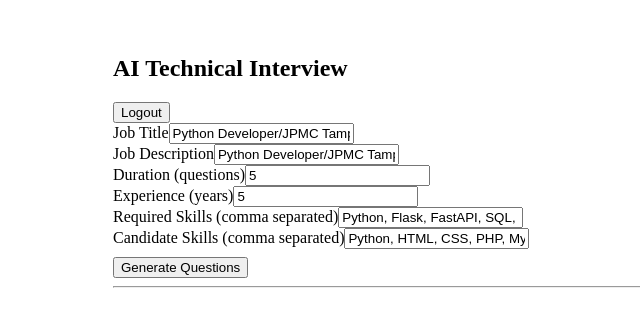
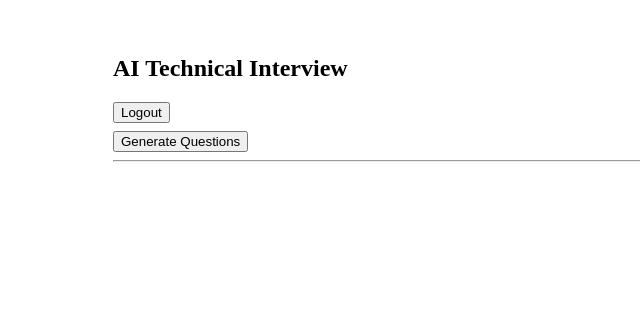
Before and after one commit to sagarhimic/ai-interview, an Angular app: page /interview in a window 1280 px wide. Shown: the top 326 px of the page, without its empty margins (77-717 px from the left). Built offline with nearby package versions, Linux system fonts and the light colour scheme; sample sign-in values are in the browser's storage.

Commit message:
dynamic login with interview changes updated

```diff
--- a/src/app/core/_services/auth.ts
+++ b/src/app/core/_services/auth.ts
@@ -24,5 +24,10 @@ export class Auth {
     return this.http.post(`${this.base}/login/`,data, httpOptions);
   }
 
+  getUser(candidate_id : any): Observable<any> {
+    httpOptions.params = {};
+    return this.http.post(`${this.base}/candidate/{candidate_id}`, httpOptions);
+  }
+
 
 }
--- a/src/app/core/_services/token.ts
+++ b/src/app/core/_services/token.ts
@@ -8,6 +8,10 @@ export class Token {
 
   constructor(private router: Router) {}
 
+  setUserData(user_data: string): void {
+    localStorage.setItem('user_data', user_data);
+  }
+
   // ✅ Save token after login
   setToken(access_token: string): void {
     localStorage.setItem('access_token', access_token);
@@ -17,6 +21,7 @@ export class Token {
   getToken(): string | null {
     return localStorage.getItem('access_token');
   }
+
 
   // ✅ Check if logged in
   isLoggedIn(): boolean {
@@ -29,4 +34,9 @@ export class Token {
     this.router.navigate(['/']);
   }
 
+  public getUserData(): any | null {
+    const jsonData = localStorage.getItem('user_data');
+    return jsonData ? JSON.parse(jsonData) : null;
 }
+
+}
--- a/src/app/inverview/inverview.html
+++ b/src/app/inverview/inverview.html
@@ -1,35 +1,37 @@
 <div class="container">
-<h2>AI Technical Interview</h2>
+<h2>AI Technical Interview {{ user_info?.data?.job_title }}</h2>
  <button class="logout-btn" (click)="logout()">Logout</button>
   <form [formGroup]="setupForm" (ngSubmit)="generateQuestions()">
+<div class="hidden-section">
     <div>
 <label>Job Title</label>
-<input formControlName="job_title" />
+<input type="hidden" formControlName="job_title" />
     </div>
 
     <div>
 <label>Job Description</label>
-<input formControlName="job_description" />
+<input  type="hidden" formControlName="job_description" />
     </div>
 
     <div>
 <label>Duration (questions)</label>
-<input type="number" formControlName="duration" />
+<input  type="hidden" formControlName="duration" />
     </div>
 
     <div>
 <label>Experience (years)</label>
-<input type="number" formControlName="experience" />
+<input  type="hidden" formControlName="experience" />
     </div>
 
     <div>
 <label>Required Skills (comma separated)</label>
-<input formControlName="required_skills" />
+<input  type="hidden" formControlName="required_skills" />
     </div>
 
     <div>
 <label>Candidate Skills (comma separated)</label>
-<input formControlName="candidate_skills" />
+<input  type="hidden" formControlName="candidate_skills" />
+    </div>
 </div>
 
     <div style="margin-top:8px;">
--- a/src/app/inverview/inverview.scss
+++ b/src/app/inverview/inverview.scss
@@ -18,3 +18,7 @@ textarea {
 }
 
 .voice { margin-top: 8px; }
+
+.hidden-section {
+  display: none;
+}
--- a/src/app/inverview/inverview.ts
+++ b/src/app/inverview/inverview.ts
@@ -25,6 +25,7 @@ export class Inverview implements OnInit {
   // candidate placeholder
   // candidateId = Math.floor(Math.random() * 100000) + 1;
   candidateId = 5;
+  user_info: any;
 
   loadingGenerate = false;
   loadingSubmit = false;
@@ -33,17 +34,19 @@ export class Inverview implements OnInit {
     private fb: FormBuilder,
     private svc: Interviews,
     private ngZone: NgZone,
-    private auth: Token
+    private _token: Token
   ) {}
 
   ngOnInit(): void {
+    const user_info = this._token.getUserData();
+    // console.log(user_info?.data?.experience);
     this.setupForm = this.fb.group({
-      job_title: ['Python Developer/JPMC Tampa FL'],
-      job_description: ['Python Developer/JPMC Tampa FL — backend role'],
-      duration: [5, [Validators.required]],
-      experience: [5, [Validators.required]],
-      required_skills: ['Python, Flask, FastAPI, SQL, PyTest', [Validators.required]],
-      candidate_skills: ['Python, HTML, CSS, PHP, MySQL', [Validators.required]]
+      job_title: [user_info?.data?.job_title],
+      job_description: [user_info?.data?.job_description],
+      duration: [user_info?.data?.duration, [Validators.required]],
+      experience: [user_info?.data?.experience, [Validators.required]],
+      required_skills: [user_info?.data?.required_skills, [Validators.required]],
+      candidate_skills: [user_info?.data?.candidate_skills, [Validators.required]]
     });
 
     const Speech = (window as any).webkitSpeechRecognition || (window as any).SpeechRecognition;
@@ -173,7 +176,7 @@ export class Inverview implements OnInit {
   }
 
   logout() {
-    this.auth.logout();
+    this._token.logout();
   }
 
 }
--- a/src/app/login/login.ts
+++ b/src/app/login/login.ts
@@ -18,6 +18,7 @@ export class Login {
     loading = false;
     errorMessage = '';
     form  : any;
+    user_info : any;
 
     constructor(private fb: FormBuilder,
        private http: HttpClient,
@@ -42,6 +43,7 @@ export class Login {
     this.auth.authentication(formData).subscribe({
       next: (res) => {
         this._token.setToken(res.access_token);
+        this._token.setUserData(JSON.stringify(res));
         alert('Login successful!');
         this.router.navigate(['/interview']); // or any route
       },
@@ -51,4 +53,13 @@ export class Login {
       },
     });
   }
+
+  GetUserInfo() {
+
+    this.loading = true;
+
+    const user_info = this._token.getUserData;
+
+    console.log(user_info);
+  }
 }
```
Lines whose indentation alone changed are shown as unchanged.
